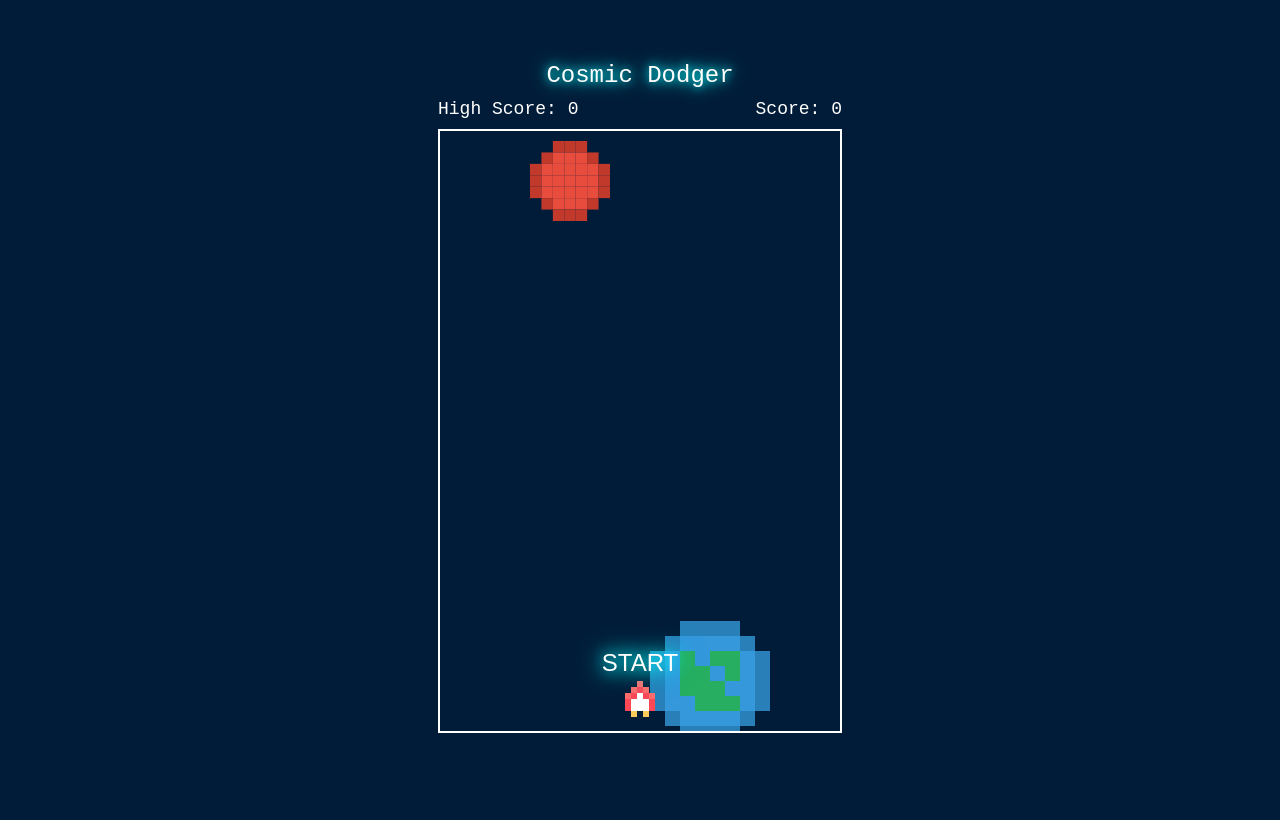
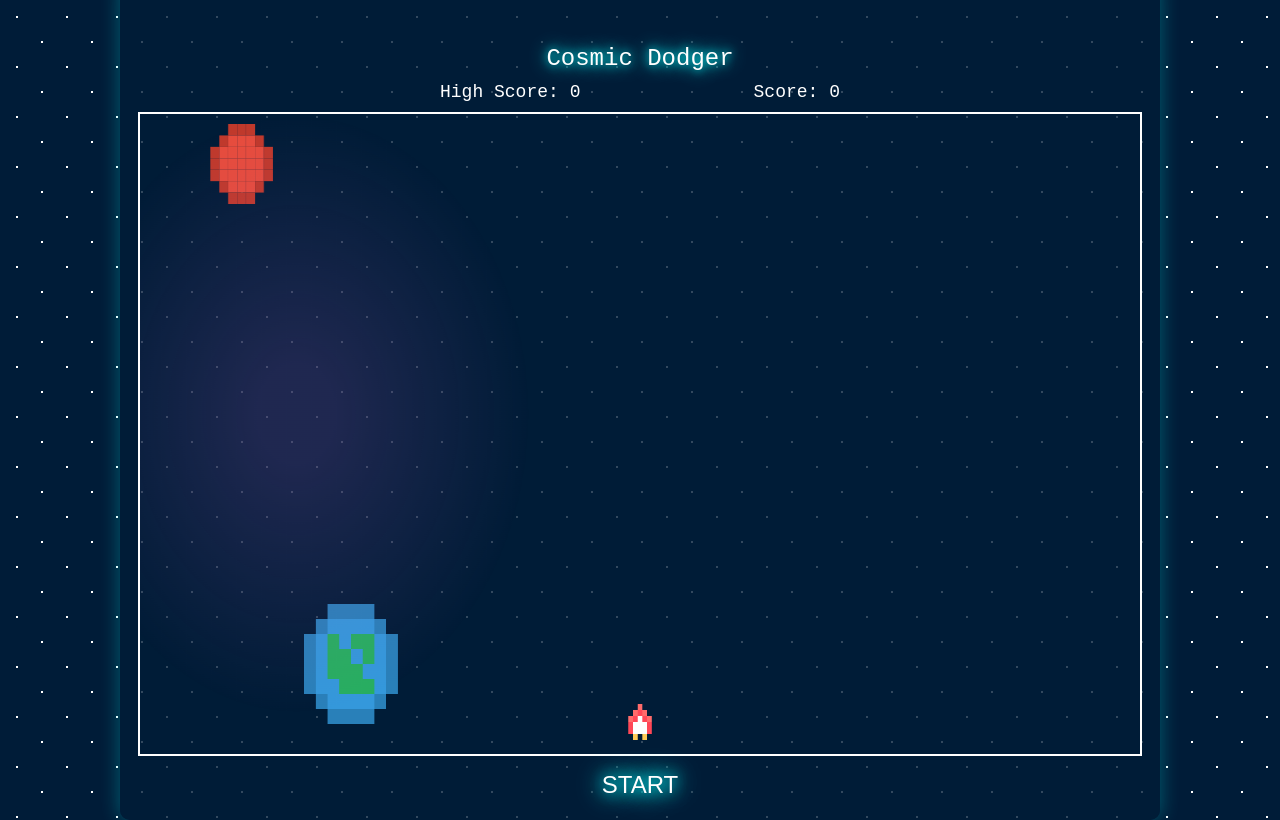
Before and after one commit to vishweshvhavle/web-gl-app, a Flask app: page / in a window 1280 px wide. Before the commit the page ends 733 px from the top, so only its background shows below. Run offline with Flask 2, Linux system fonts and the light colour scheme.

Commit message:
Refactor game logic into separate JavaScript file and improve UI

```diff
--- a/templates/index.html
+++ b/templates/index.html
@@ -5,20 +5,42 @@
     <meta name="viewport" content="width=device-width, initial-scale=1.0">
     <title>Cosmic Dodger: Pixel Art Space Adventure</title>
     <style>
-        body, html {
-            margin: 0;
-            height: 100%;
+        body {
             font-family: 'Courier New', monospace;
-            background: #001c38;
+            background-color: #001c38;
             display: flex;
             justify-content: center;
             align-items: center;
+            height: 100vh;
+            margin: 0;
             color: #fff;
             overflow: hidden;
+            background-image:
+                radial-gradient(#ffffff 1px, transparent 1px),
+                radial-gradient(#ffffff 1px, transparent 1px);
+            background-size: 50px 50px;
+            background-position: 0 0, 25px 25px;
+            animation: twinkling 10s infinite linear;
+        }
+        @keyframes twinkling {
+            from { background-position: 0 0, 25px 25px; }
+            to { background-position: -50px -50px, -25px -25px; }
         }
         .game-container {
             text-align: center;
             position: relative;
+            background-color: rgba(0, 28, 56, 0.8);
+            padding: 20px;
+            border-radius: 10px;
+            box-shadow: 0 0 20px rgba(0, 255, 255, 0.3);
+            width: 100%;
+            height: 100%;
+            max-width: 1000px;
+            max-height: 100%;
+            display: flex;
+            flex-direction: column;
+            justify-content: center;
+            align-items: center;
         }
         .game-title {
             font-size: 24px;
@@ -28,16 +50,22 @@
         .score-board {
             display: flex;
             justify-content: space-between;
+            width: 100%;
+            max-width: 400px;
             margin-bottom: 10px;
+        }
+        .score {
             font-size: 18px;
         }
         #game-canvas {
             border: 2px solid #fff;
             cursor: none;
+            width: 100%;
+            height: 80%;
         }
         #start-button {
             position: absolute;
-            bottom: 60px;
+            bottom: 20px;
             left: 50%;
             transform: translateX(-50%);
             background: none;
@@ -49,8 +77,12 @@
             animation: glow 1.5s ease-in-out infinite alternate;
         }
         @keyframes glow {
-            from { text-shadow: 0 0 10px #00ffff, 0 0 20px #00ffff, 0 0 30px #00ffff; }
-            to { text-shadow: 0 0 20px #00ffff, 0 0 30px #00ffff, 0 0 40px #00ffff; }
+            from {
+                text-shadow: 0 0 10px #00ffff, 0 0 20px #00ffff, 0 0 30px #00ffff;
+            }
+            to {
+                text-shadow: 0 0 20px #00ffff, 0 0 30px #00ffff, 0 0 40px #00ffff;
+            }
         }
     </style>
 </head>
@@ -58,10 +90,10 @@
     <div class="game-container">
         <div class="game-title">Cosmic Dodger</div>
         <div class="score-board">
-            <div>High Score: <span id="high-score">0</span></div>
-            <div>Score: <span id="current-score">0</span></div>
+            <div class="score">High Score: <span id="high-score">0</span></div>
+            <div class="score">Score: <span id="current-score">0</span></div>
         </div>
-        <canvas id="game-canvas" width="400" height="600"></canvas>
+        <canvas id="game-canvas"></canvas>
         <button id="start-button">START</button>
     </div>
 
@@ -72,61 +104,122 @@
         const currentScoreElement = document.getElementById('current-score');
         const startButton = document.getElementById('start-button');
 
-        let highScore = 0, currentScore = 0, gameSpeed = 3, gameFrame = 0, gameActive = false;
-        const rocket = { x: canvas.width / 2 - 15, y: canvas.height - 50, width: 30, height: 40 };
-        const stars = [], obstacles = [];
+        let highScore = 0;
+        let currentScore = 0;
+        let gameSpeed = 3; // Increased initial game speed
+        let gameFrame = 0;
+        let gameActive = false;
+
+        // Set canvas size to match device screen size
+        function resizeCanvas() {
+            canvas.width = window.innerWidth;
+            canvas.height = window.innerHeight * 0.8; // Adjust as needed
+        }
+        window.addEventListener('resize', resizeCanvas);
+        resizeCanvas();
+
+        // Game objects
+        const rocket = {
+            x: canvas.width / 2 - 15,
+            y: canvas.height - 50,
+            width: 30,
+            height: 40,
+            speed: 5
+        };
+
+        const stars = [];
+        const obstacles = [];
         const planets = [
             {x: 250, y: 550, radius: 60, type: 'earth', angle: 0, speed: 0.002},
             {x: 150, y: 50, radius: 40, type: 'mars', angle: Math.PI, speed: 0.003}
         ];
 
-        const colorMaps = {
-            rocket: { r: '#ff6b6b', R: '#ff4757', W: '#ffffff', o: '#feca57' },
-            asteroid: { g: '#7f8c8d', G: '#95a5a6' },
-            comet: { b: '#48dbfb', B: '#0abde3', W: '#ffffff' },
-            earth: { B: '#2980b9', b: '#3498db', G: '#27ae60' },
-            mars: { R: '#c0392b', r: '#e74c3c' }
-        };
+        // Event listeners
+        canvas.addEventListener('mousemove', (e) => {
+            const rect = canvas.getBoundingClientRect();
+            rocket.x = e.clientX - rect.left - rocket.width / 2;
+        });
 
-        function drawPixelArt(x, y, pixelSize, colorArray, colorMap) {
-            colorArray.forEach((row, i) => {
-                row.forEach((pixel, j) => {
-                    if (pixel !== 'x') {
-                        ctx.fillStyle = colorMap[pixel];
+        canvas.addEventListener('touchmove', (e) => {
+            e.preventDefault();
+            const rect = canvas.getBoundingClientRect();
+            rocket.x = e.touches[0].clientX - rect.left - rocket.width / 2;
+        });
+
+        startButton.addEventListener('click', startGame);
+
+        // Functions
+        function drawPixelArt(x, y, pixelSize, colorArray) {
+            for (let i = 0; i < colorArray.length; i++) {
+                for (let j = 0; j < colorArray[i].length; j++) {
+                    if (colorArray[i][j] !== 'x') {
+                        ctx.fillStyle = colorArray[i][j];
                         ctx.fillRect(x + j * pixelSize, y + i * pixelSize, pixelSize, pixelSize);
                     }
-                });
-            });
+                }
+            }
         }
 
-        function drawObject(object, pixelArray, colorMap, pixelSize) {
-            drawPixelArt(object.x, object.y, pixelSize, pixelArray, colorMap);
-        }
-
-        const objectPixels = {
-            rocket: [
+        function drawRocket() {
+            const rocketPixels = [
                 ['x','x','r','x','x'],
                 ['x','r','R','r','x'],
                 ['r','R','W','R','r'],
                 ['R','W','W','W','R'],
                 ['R','W','W','W','R'],
                 ['x','o','x','o','x']
-            ],
-            asteroid: [
+            ];
+            const colorMap = {
+                'r': '#ff6b6b',
+                'R': '#ff4757',
+                'W': '#ffffff',
+                'o': '#feca57'
+            };
+            drawPixelArt(rocket.x, rocket.y, 6, rocketPixels.map(row => row.map(pixel => colorMap[pixel] || 'x')));
+        }
+
+        function drawStar(star) {
+            ctx.fillStyle = star.color;
+            ctx.fillRect(star.x, star.y, star.size, star.size);
+        }
+
+        function drawObstacle(obstacle) {
+            if (obstacle.type === 'asteroid') {
+                const asteroidPixels = [
                     ['x','g','G','x'],
                     ['g','G','G','g'],
                     ['G','G','g','G'],
                     ['x','G','g','x']
-            ],
-            comet: [
+                ];
+                const colorMap = {
+                    'g': '#7f8c8d',
+                    'G': '#95a5a6'
+                };
+                drawPixelArt(obstacle.x, obstacle.y, 6, asteroidPixels.map(row => row.map(pixel => colorMap[pixel] || 'x')));
+            } else if (obstacle.type === 'comet') {
+                const cometPixels = [
                     ['x','x','b','B','x','x'],
                     ['x','b','B','B','b','x'],
                     ['b','B','W','B','B','b'],
                     ['B','W','W','W','B','B'],
                     ['B','W','W','W','B','B'],
                     ['x','B','B','B','B','x']
-            ],
-            earth: [
+                ];
+                const colorMap = {
+                    'b': '#48dbfb',
+                    'B': '#0abde3',
+                    'W': '#ffffff'
+                };
+                drawPixelArt(obstacle.x, obstacle.y, 6, cometPixels.map(row => row.map(pixel => colorMap[pixel] || 'x')));
+            }
+        }
+
+        function drawPlanet(planet) {
+            const centerX = planet.x + Math.cos(planet.angle) * 20;
+            const centerY = planet.y + Math.sin(planet.angle) * 20;
+
+            if (planet.type === 'earth') {
+                const earthPixels = [
                     ['x','x','B','B','B','B','x','x'],
                     ['x','B','b','b','b','b','B','x'],
                     ['B','b','G','b','G','G','b','B'],
@@ -135,8 +228,15 @@
                     ['B','b','b','G','G','G','b','B'],
                     ['x','B','b','b','b','b','B','x'],
                     ['x','x','B','B','B','B','x','x']
-            ],
-            mars: [
+                ];
+                const colorMap = {
+                    'B': '#2980b9',
+                    'b': '#3498db',
+                    'G': '#27ae60'
+                };
+                drawPixelArt(centerX - planet.radius, centerY - planet.radius, planet.radius / 4, earthPixels.map(row => row.map(pixel => colorMap[pixel] || 'x')));
+            } else if (planet.type === 'mars') {
+                const marsPixels = [
                     ['x','x','R','R','R','x','x'],
                     ['x','R','r','r','r','R','x'],
                     ['R','r','r','r','r','r','R'],
@@ -144,18 +244,21 @@
                     ['R','r','r','r','r','r','R'],
                     ['x','R','r','r','r','R','x'],
                     ['x','x','R','R','R','x','x']
-            ]
+                ];
+                const colorMap = {
+                    'R': '#c0392b',
+                    'r': '#e74c3c'
                 };
-
-        function drawStar(star) {
-            ctx.fillStyle = star.color;
-            ctx.fillRect(star.x, star.y, star.size, star.size);
+                drawPixelArt(centerX - planet.radius, centerY - planet.radius, planet.radius / 3.5, marsPixels.map(row => row.map(pixel => colorMap[pixel] || 'x')));
+            }
         }
 
-        function drawPlanet(planet) {
-            const centerX = planet.x + Math.cos(planet.angle) * 20;
-            const centerY = planet.y + Math.sin(planet.angle) * 20;
-            drawPixelArt(centerX - planet.radius, centerY - planet.radius, planet.radius / (planet.type === 'earth' ? 4 : 3.5), objectPixels[planet.type], colorMaps[planet.type]);
+        function drawNebula() {
+            const gradient = ctx.createRadialGradient(200, 300, 50, 200, 300, 300);
+            gradient.addColorStop(0, 'rgba(155, 89, 182, 0.2)');
+            gradient.addColorStop(1, 'rgba(155, 89, 182, 0)');
+            ctx.fillStyle = gradient;
+            ctx.fillRect(0, 0, canvas.width, canvas.height);
         }
 
         function createStar() {
@@ -169,7 +272,7 @@
         }
 
         function createObstacle() {
-            const isComet = Math.random() < 0.3;
+            const isComet = Math.random() < 0.3; // Increased chance of spawning a comet
             obstacles.push({
                 x: Math.random() * (canvas.width - (isComet ? 36 : 24)),
                 y: 0,
@@ -183,15 +286,19 @@
         function updateGameState() {
             if (!gameActive) return;
 
-            stars.forEach((star, index) => {
-                star.y += star.speed;
-                if (star.y > canvas.height) stars.splice(index, 1);
-            });
+            // Update stars
+            for (let i = stars.length - 1; i >= 0; i--) {
+                stars[i].y += stars[i].speed;
+                if (stars[i].y > canvas.height) {
+                    stars.splice(i, 1);
+                }
+            }
 
-            obstacles.forEach((obstacle, index) => {
-                obstacle.y += obstacle.speed;
-                if (obstacle.y > canvas.height) {
-                    obstacles.splice(index, 1);
+            // Update obstacles
+            for (let i = obstacles.length - 1; i >= 0; i--) {
+                obstacles[i].y += obstacles[i].speed;
+                if (obstacles[i].y > canvas.height) {
+                    obstacles.splice(i, 1);
                     currentScore++;
                     currentScoreElement.textContent = currentScore;
                     if (currentScore > highScore) {
@@ -200,19 +307,26 @@
                     }
                 }
 
+                // Check collision
                 if (
-                    rocket.x < obstacle.x + obstacle.width &&
-                    rocket.x + rocket.width > obstacle.x &&
-                    rocket.y < obstacle.y + obstacle.height &&
-                    rocket.y + rocket.height > obstacle.y
+                    rocket.x < obstacles[i].x + obstacles[i].width &&
+                    rocket.x + rocket.width > obstacles[i].x &&
+                    rocket.y < obstacles[i].y + obstacles[i].height &&
+                    rocket.y + rocket.height > obstacles[i].y
                 ) {
                     gameOver();
                 }
+            }
+
+            // Update planet positions
+            planets.forEach(planet => {
+                planet.angle += planet.speed;
             });
 
-            planets.forEach(planet => planet.angle += planet.speed);
-
-            if (gameFrame % 300 === 0) gameSpeed += 0.5;
+            // Increase difficulty
+            if (gameFrame % 300 === 0) { // Increased difficulty ramp-up
+                gameSpeed += 0.5;
+            }
         }
 
         function gameOver() {
@@ -228,7 +342,7 @@
 
         function startGame() {
             currentScore = 0;
-            gameSpeed = 3;
+            gameSpeed = 3; // Increased initial game speed
             gameFrame = 0;
             obstacles.length = 0;
             currentScoreElement.textContent = currentScore;
@@ -241,42 +355,28 @@
             ctx.fillStyle = '#001c38';
             ctx.fillRect(0, 0, canvas.width, canvas.height);
 
-            const gradient = ctx.createRadialGradient(200, 300, 50, 200, 300, 300);
-            gradient.addColorStop(0, 'rgba(155, 89, 182, 0.2)');
-            gradient.addColorStop(1, 'rgba(155, 89, 182, 0)');
-            ctx.fillStyle = gradient;
-            ctx.fillRect(0, 0, canvas.width, canvas.height);
-
+            drawNebula();
             planets.forEach(drawPlanet);
 
             if (gameFrame % 10 === 0) createStar();
             stars.forEach(drawStar);
 
-            if (gameActive && gameFrame % 40 === 0) createObstacle();
-            obstacles.forEach(obstacle => drawObject(obstacle, objectPixels[obstacle.type], colorMaps[obstacle.type], 6));
+            if (gameActive && gameFrame % 40 === 0) createObstacle(); // Increased obstacle spawn rate
+            obstacles.forEach(drawObstacle);
 
-            drawObject(rocket, objectPixels.rocket, colorMaps.rocket, 6);
+            drawRocket();
             updateGameState();
 
             gameFrame++;
-            if (gameActive) requestAnimationFrame(gameLoop);
+            if (gameActive) {
+                requestAnimationFrame(gameLoop);
+            }
         }
 
-        canvas.addEventListener('mousemove', (e) => {
-            const rect = canvas.getBoundingClientRect();
-            rocket.x = e.clientX - rect.left - rocket.width / 2;
-        });
-
-        canvas.addEventListener('touchmove', (e) => {
-            e.preventDefault();
-            const rect = canvas.getBoundingClientRect();
-            rocket.x = e.touches[0].clientX - rect.left - rocket.width / 2;
-        });
-
-        startButton.addEventListener('click', startGame);
-
+        // Initial setup
         planets.forEach(drawPlanet);
-        drawObject(rocket, objectPixels.rocket, colorMaps.rocket, 6);
+        drawNebula();
+        drawRocket();
     </script>
 </body>
 </html>
```
Lines whose indentation alone changed are shown as unchanged.
